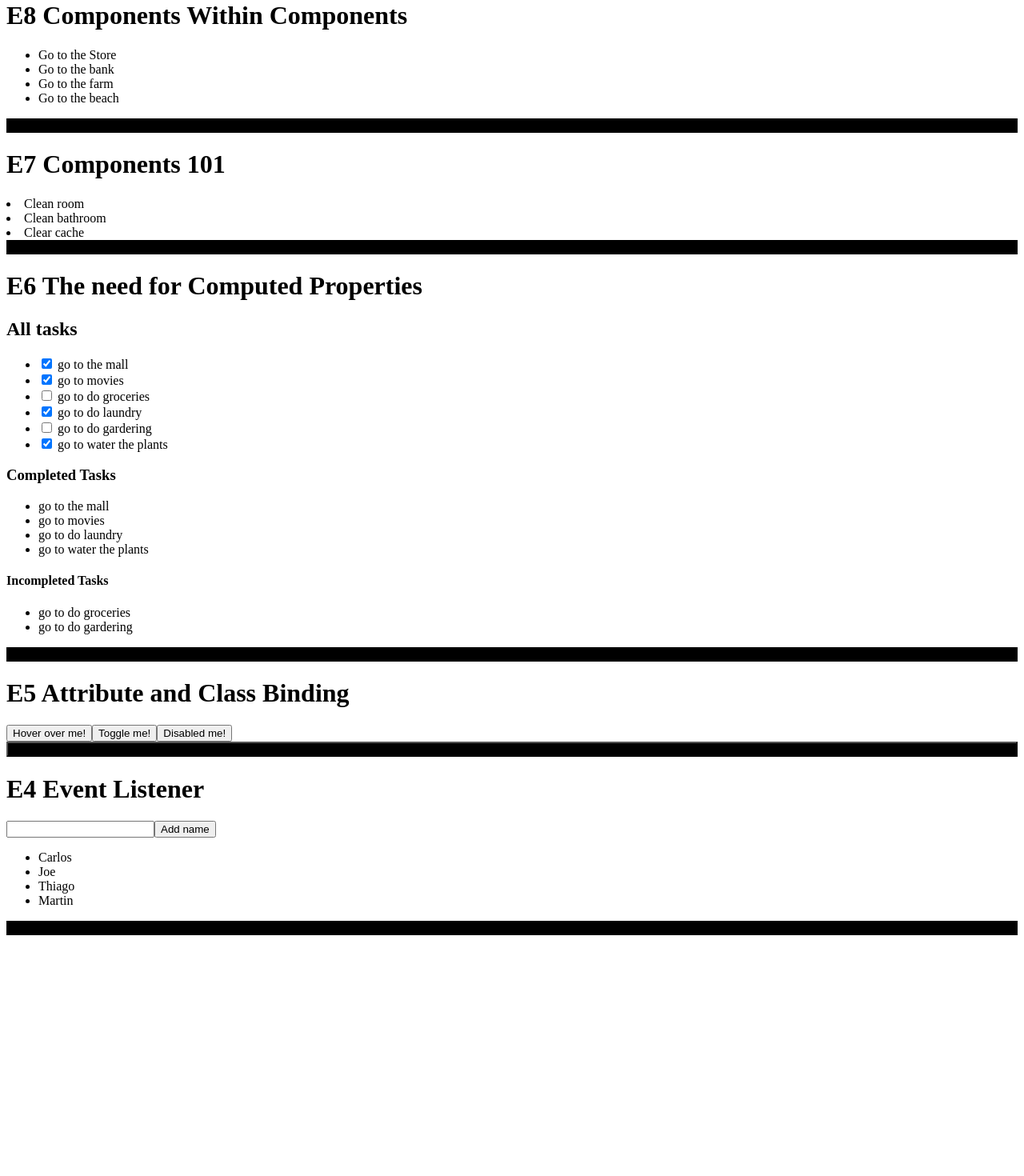
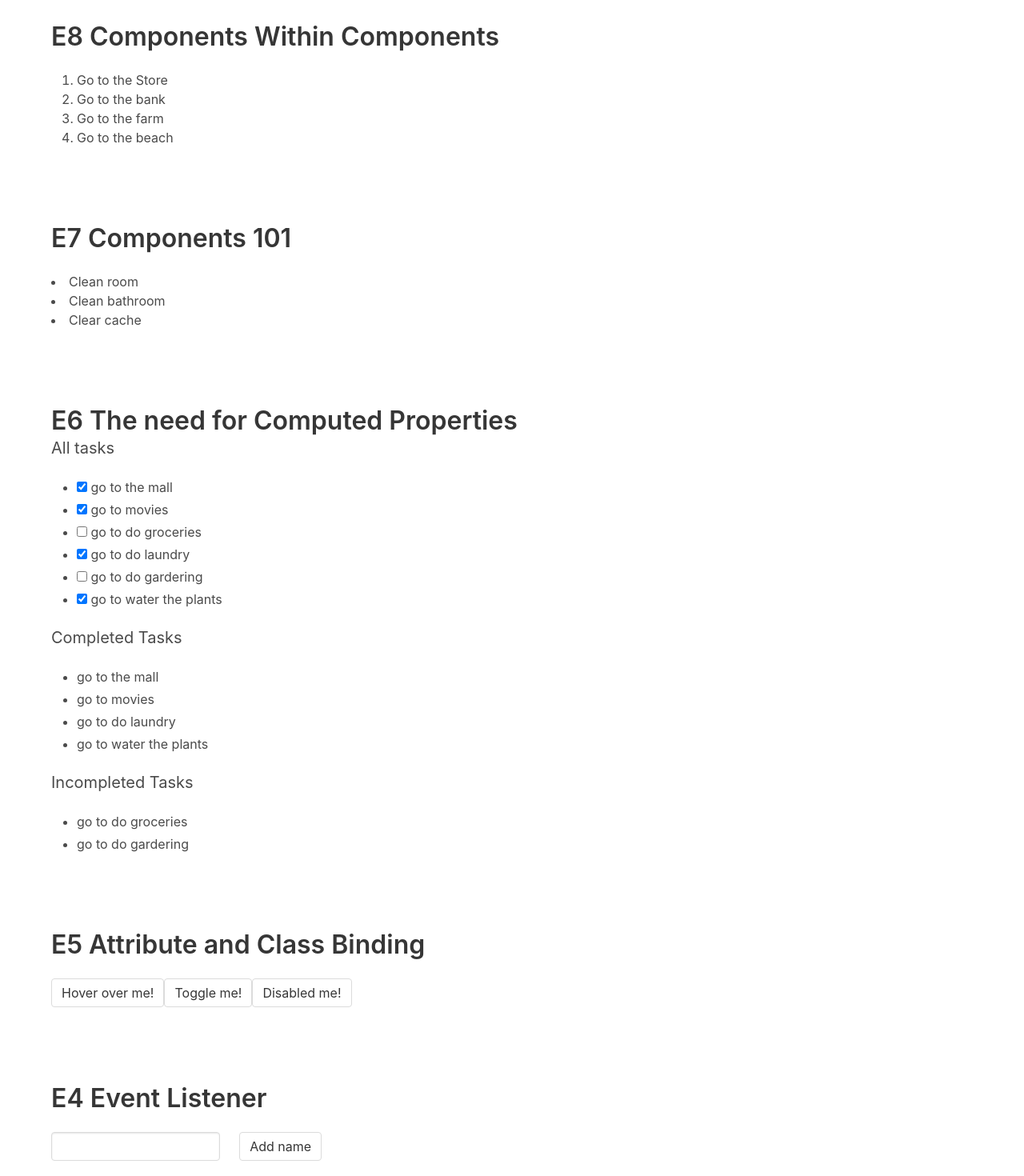
Before and after one commit to c-zab/Laravel_Vue, a Vue app: page / in a window 1280 px wide. Shown: the part 20-1490 px from the top of the page at 80% size. Before the commit the page ends 1197 px from the top, so only its background shows below. Built offline with nearby package versions, Linux system fonts and the light colour scheme.

Commit message:
Adding Bulma CSS

```diff
--- a/public/index.html
+++ b/public/index.html
@@ -4,7 +4,8 @@
     <meta charset="utf-8">
     <meta http-equiv="X-UA-Compatible" content="IE=edge">
     <meta name="viewport" content="width=device-width,initial-scale=1.0">
-    <link rel="icon" href="<%= BASE_URL %>favicon.ico">
+	<link rel="icon" href="<%= BASE_URL %>favicon.ico">
+	<link rel="stylesheet" href="https://cdnjs.cloudflare.com/ajax/libs/bulma/0.7.5/css/bulma.min.css">
     <title>laracast-vue</title>
   </head>
   <body>
--- a/src/components/AttributeClassBinding.vue
+++ b/src/components/AttributeClassBinding.vue
@@ -1,24 +1,30 @@
 <template>
-  <div>
-    <h1>E5 Attribute and Class Binding</h1>
-    <button :title="title">
+  <div class="section">
+    <div class="container">
+      <h1 class="title">
+        E5 Attribute and Class Binding
+      </h1>
+      <button
+        class="button"
+        :title="title"
+      >
         Hover over me!
       </button>
       <button
-      :class="{'is-loading': isLoading}"
+        class="button"
+        :class="{'is-success': isLoading}"
         @click="ToggleClass"
       >
         Toggle me!
       </button>
       <button
+        class="button"
         :disabled="disabled"
         @click="DisabledClass"
       >
         Disabled me!
       </button>
-    <button id="break">
-      break
-    </button>
+    </div>
   </div>
 </template>
 
--- a/src/components/Components.vue
+++ b/src/components/Components.vue
@@ -1,13 +1,13 @@
 <template>
-  <div>
-    <h1>E7 Components 101</h1>
+  <div class="section">
+    <div class="container">
+      <h1 class="title">
+        E7 Components 101
+      </h1>
 
-    <task>Clean room</task>
-    <task>Clean bathroom</task>
-    <task>Clear cache</task>
-
-    <div id="break">
-      break
+      <task>Clean room</task>
+      <task>Clean bathroom</task>
+      <task>Clear cache</task>
     </div>
   </div>
 </template>
--- a/src/components/ComponentsWithinComponents.vue
+++ b/src/components/ComponentsWithinComponents.vue
@@ -1,16 +1,19 @@
 <template>
-  <div>
-    <h1>E8 Components Within Components</h1>
-    <ul>
+  <div class="section">
+    <div class="container">
+      <h1 class="title">
+        E8 Components Within Components
+      </h1>
+      <div class="content">
+        <ol class="1">
           <task
             v-for="task in tasks"
             :key="task.task"
           >
             {{ task.task }}
           </task>
-    </ul>
-    <div id="break">
-      break
+        </ol>
+      </div>
     </div>
   </div>
 </template>
--- a/src/components/ComputedProperties.vue
+++ b/src/components/ComputedProperties.vue
@@ -1,21 +1,37 @@
 <template>
-  <div>
-    <h1>E6 The need for Computed Properties</h1>
-    <h2>All tasks</h2>
+  <div class="section">
+    <div class="container">
+      <h1 class="title">
+        E6 The need for Computed Properties
+      </h1>
+      <h2 class="subtitle">
+        All tasks
+      </h2>
+
+      <div class="content">
         <ul>
           <li
             v-for="task in tasks"
             :key="task.id"
+          >
+            <label
+              class="checkbox"
+              for="checkbox"
             >
               <input
                 id="checkbox"
                 v-model="task.completed"
                 type="checkbox"
               >
-        <label for="checkbox"> {{ task.description }}</label>
+              {{ task.description }}
+            </label>
           </li>
         </ul>
-    <h3>Completed Tasks</h3>
+      </div>
+      <h2 class="subtitle">
+        Completed Tasks
+      </h2>
+      <div class="content">
         <ul>
           <li
             v-for="task in completedTasks"
@@ -23,7 +39,11 @@
             v-text="task.description"
           />
         </ul>
-    <h4>Incompleted Tasks</h4>
+      </div>
+      <h2 class="subtitle">
+        Incompleted Tasks
+      </h2>
+      <div class="content">
         <ul>
           <li
             v-for="task in incompletedTasks"
@@ -31,8 +51,7 @@
             v-text="task.description"
           />
         </ul>
-    <div id="break">
-      break
+      </div>
     </div>
   </div>
 </template>
--- a/src/components/EventListener.vue
+++ b/src/components/EventListener.vue
@@ -1,22 +1,36 @@
 <template>
-  <div>
-    <h1>E4 Event Listener</h1>
+  <div class="section">
+    <div class="container">
+      <h1 class="title">
+        E4 Event Listener
+      </h1>
+
+      <div class="columns">
+        <div class="column is-one-fifth">
           <input
             v-model="newName"
+            class="input"
             type="text"
           >
-    <button @click="AddName">
+        </div>
+        <div class="column">
+          <button
+            class="button"
+            @click="AddName"
+          >
             Add name
           </button>
-    <ul>
+        </div>
+      </div>
+      <div class="content">
+        <ol type="1">
           <li
             v-for="name in names"
             :key="name"
             v-text="name"
           />
-    </ul>
-    <div id="break">
-      Break
+        </ol>
+      </div>
     </div>
   </div>
 </template>
@@ -32,8 +46,10 @@ export default {
 	},
 	methods:{
 		AddName(){
+			if (this.newName !== "") {
 				this.names.push(this.newName);
 				this.newName = ""
+			}
 		}
 	}
 
```
Lines whose indentation alone changed are shown as unchanged.
